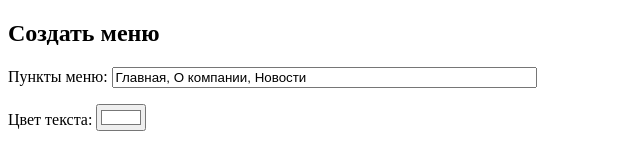
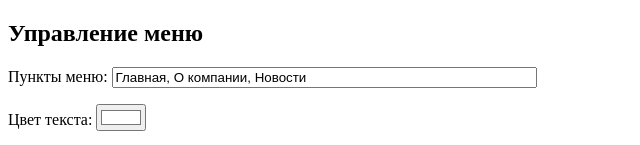
Before and after one commit to gradov-yura/asdf, a plain HTML site: page index.html in a window 1280 px wide. Shown: the top 145 px of the page, without its empty margins (0-640 px from the left). Drawn offline with Linux system fonts and the light colour scheme.

Commit message:
Add files via upload

```diff
--- a/index.html
+++ b/index.html
@@ -35,7 +35,7 @@
 
 </head>
 <body>
-    <h2>Создать меню</h2>
+    <h2>Управление меню</h2>
     <form name="formMenu">
         <p>Пункты меню: <input type="text" size="50" name="elemMenu" value="Главная, О компании, Новости"></p>
         <p>Цвет текста: <input type="color" name="fColor" value="#ffffff"></p>
```
